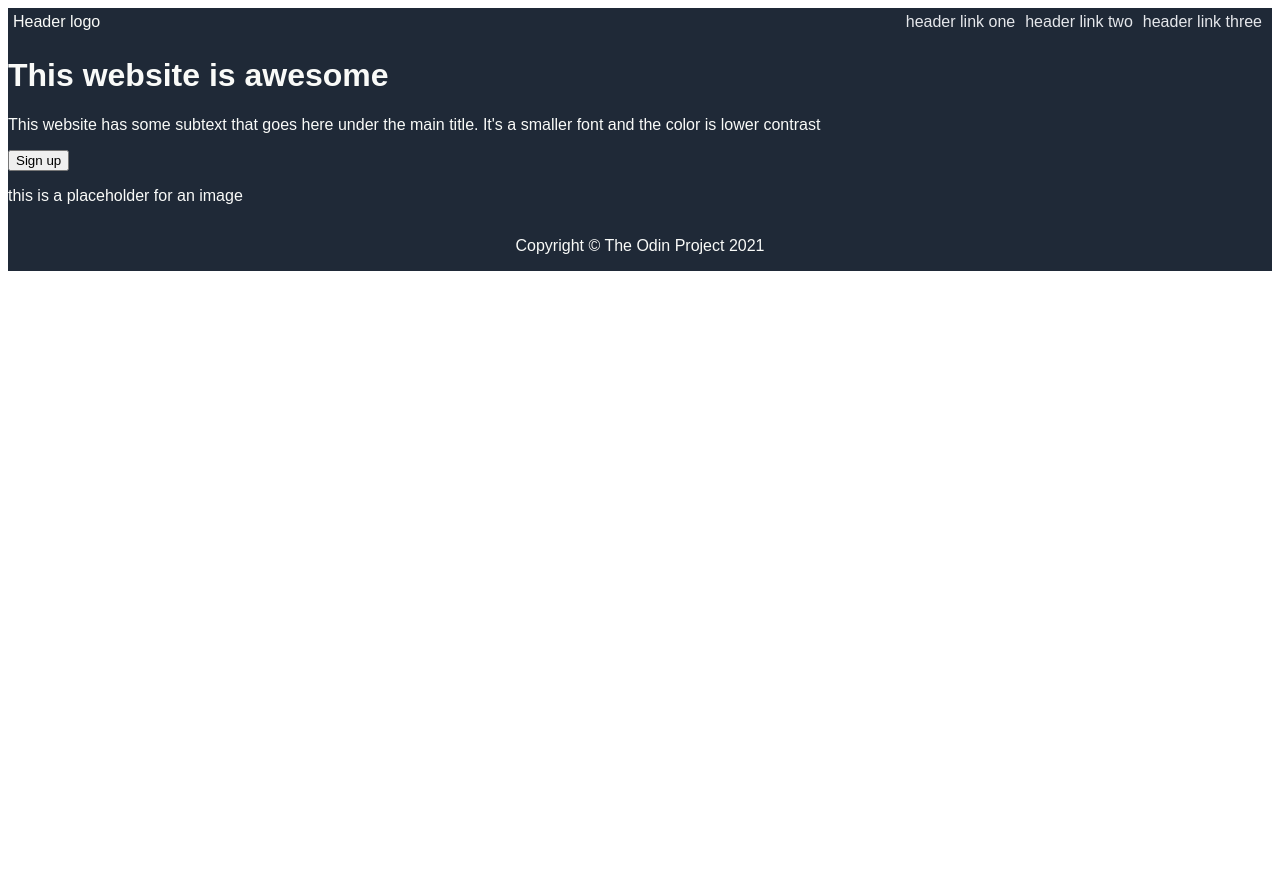
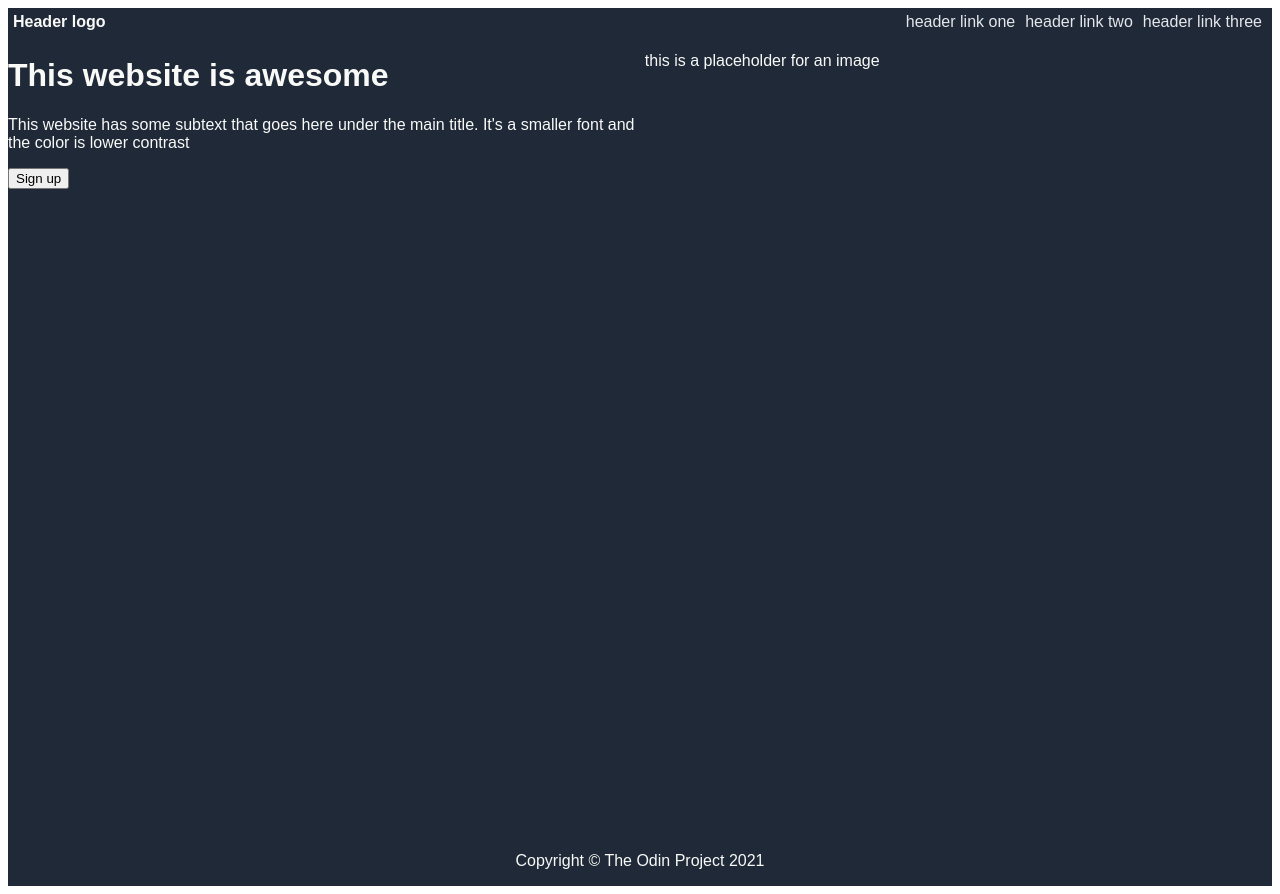
Before and after one commit to sam8457/odin-landing-page-project, a plain HTML site: page index.html in a window 1280 px wide. Before the commit the page ends 800 px from the top, so only its background shows below. Drawn offline with Linux system fonts and the light colour scheme.

Commit message:
updated css

```diff
--- a/index.html
+++ b/index.html
@@ -4,7 +4,7 @@
     <meta charset="UTF-8">
     <meta http-equiv="X-UA-Compatible" content="IE=edge">
     <meta name="viewport" content="width=device-width, initial-scale=1.0">
-    <title>Document</title>
+    <title>Landing Page</title>
     <link rel="stylesheet" href="./styles.css">
 </head>
 <body>
--- a/styles.css
+++ b/styles.css
@@ -12,6 +12,10 @@ header {
     color: #F9FAF8;
     display: flex;
     flex-direction: column;
+}
+
+.header-logo {
+    font-weight: bolder;
 }
 
 header .top-bar {
@@ -39,6 +43,16 @@ header .top-bar a {
     text-decoration: none;
 }
 
+header .top-content {
+    display: flex;
+    flex-direction: row;
+}
+
+header .right-pane {
+    height: 50em;
+    width: 50em;
+}
+
 main {
     background-color: #F9FAF8;
 }
```
